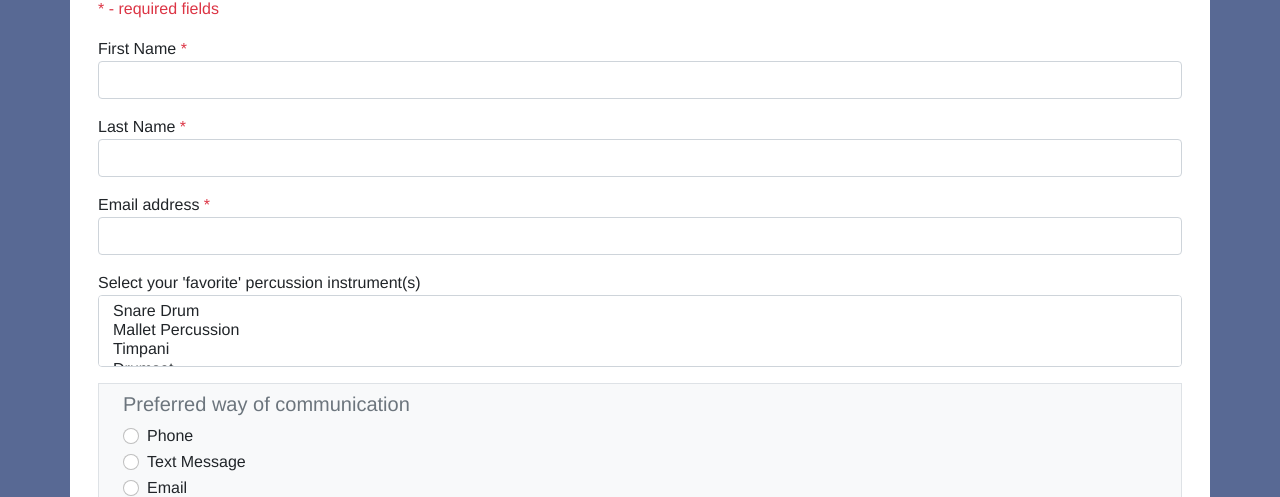
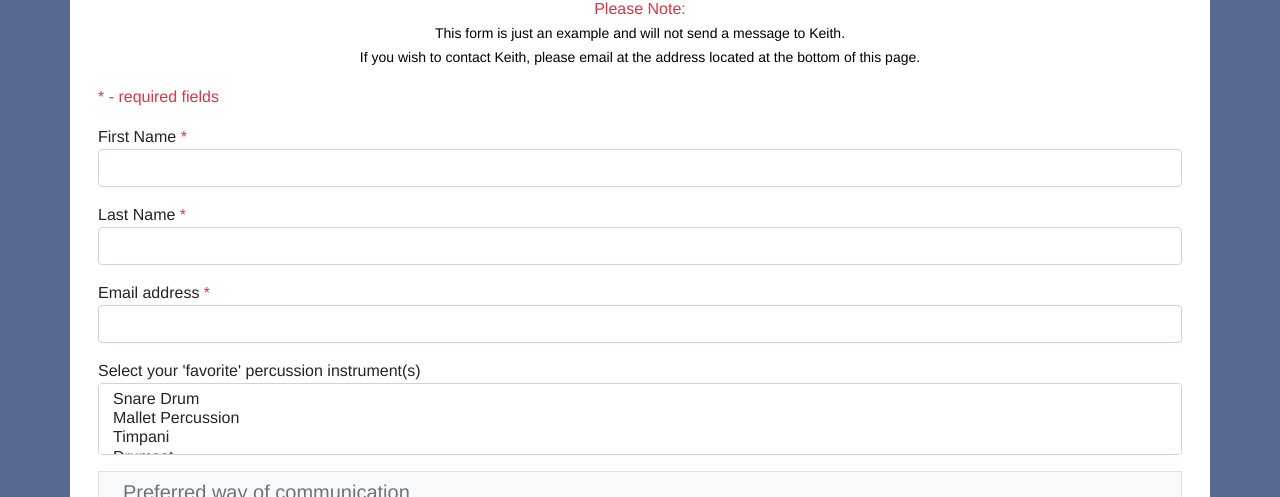
Before and after one commit to klienert/responsive_design_example, a plain HTML site: page contact.html in a window 1280 px wide. Shown: the part 603-1100 px from the top of the page. Drawn offline with nearby package versions, Linux system fonts and the light colour scheme.

Commit message:
Updated contact page - disclaimer on form

```diff
--- a/contact.html
+++ b/contact.html
@@ -22,6 +22,11 @@
             <nav class="mb-0" my-include-html="include/navigation.html"></nav>
             <main class="p-3">
                 <h2 class="text-center text-dark">Contact Keith</h2>
+                <p class="text-center text-black">
+                    <span class="text-danger text-capitalize">Please Note:</span><br />
+                    <small>This form is just an example and will not send a message to Keith.<br />If you wish to contact Keith,
+                    please email at the address located at the bottom of this page.</small>
+                </p>
                 <p class="text-danger">* - required fields</p>
                     <form action="https://www.w3schools.com/action_page.php"
                             id="multipleForm"
```
